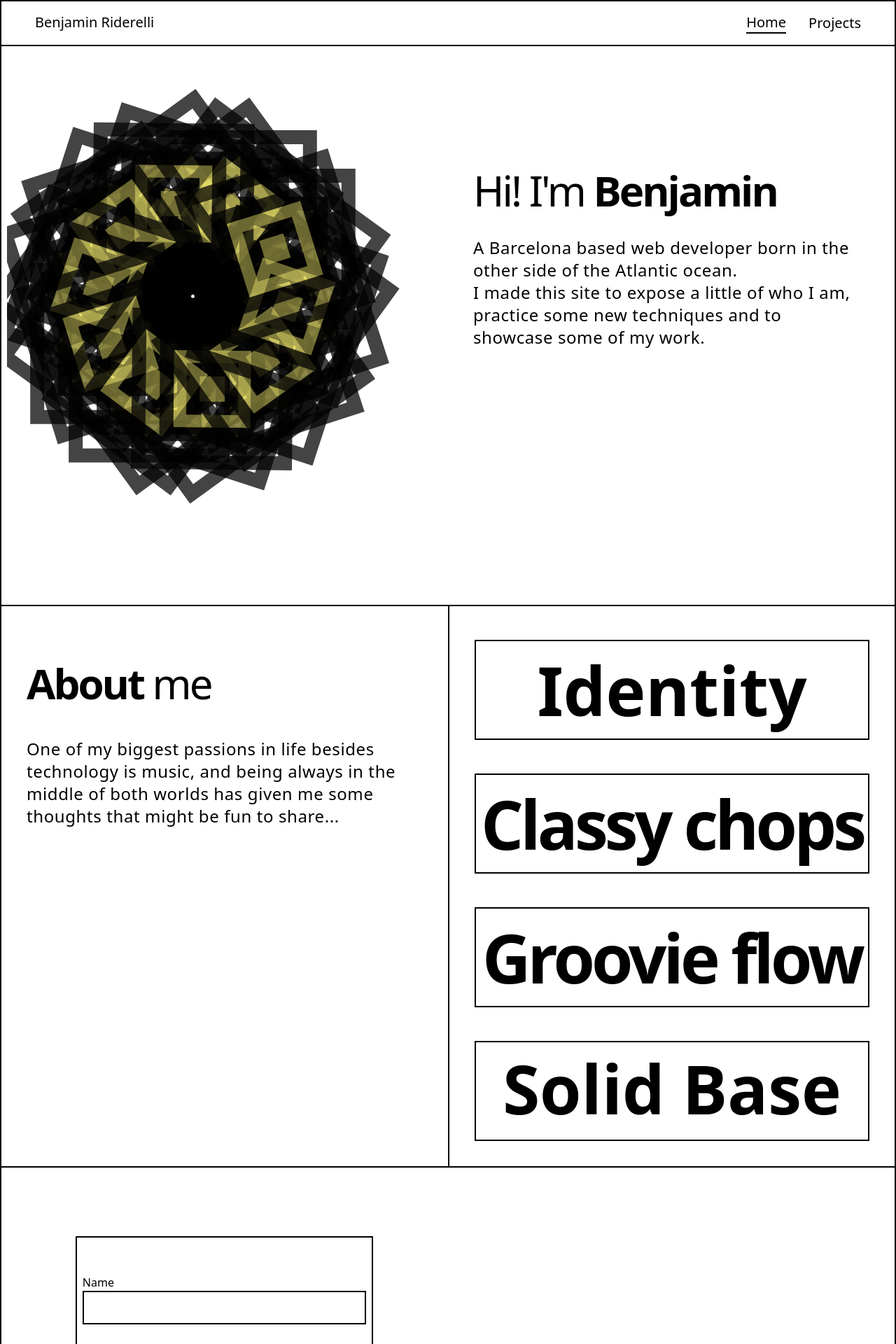
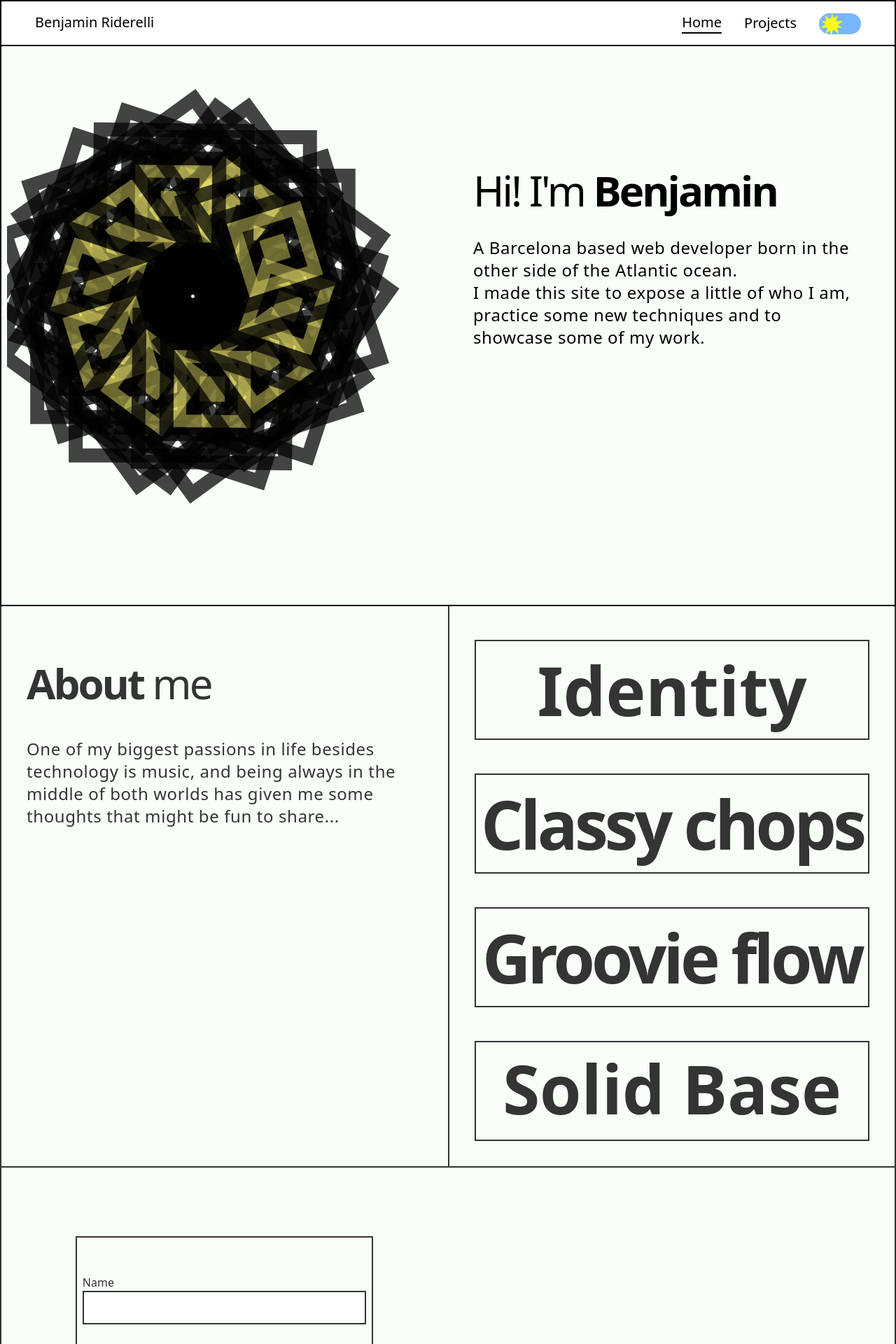
Before and after one commit to BenjaminRiderelli/personalPorfolio, a Next.js app: page / in a window 1280 px wide. Shown: the top 1920 px of the page at 70% size. Built offline with nearby package versions, Linux system fonts and the light colour scheme.

Commit message:
darkmode and menu implemented

```diff
--- a/src/app/globals.css
+++ b/src/app/globals.css
@@ -6,6 +6,10 @@
   --foreground-rgb: 0, 0, 0;
   --background-start-rgb: 214, 219, 220;
   --background-end-rgb: 255, 255, 255;
+  --light-bg-color:#F7FFF7;
+  --dark-bg-color:#343434;
+  --light-text-color:#343434;
+  --dark-text-color:#F7FFF7;
 }
 
 
--- a/src/app/layout.tsx
+++ b/src/app/layout.tsx
@@ -1,9 +1,12 @@
 "use client";
 import "./globals.css";
+import { useState } from "react";
 import { Inter } from "next/font/google";
 import { clsx } from "clsx";
 import { usePathname } from "next/navigation";
+import Toggler from "../components/inputs/toggler";
 import Link from "next/link";
+import { AiOutlineMenu, AiOutlineCloseCircle } from "react-icons/ai";
 
 const inter = Inter({ subsets: ["latin"] });
 
@@ -18,14 +21,29 @@ export default function RootLayout({
   children: React.ReactNode;
 }) {
   const pathname = usePathname();
+  const lightModeFromStorage = localStorage.getItem("lightMode");
+  const parsedLightMode = lightModeFromStorage
+    ? JSON.parse(lightModeFromStorage)
+    : true;
+  const [lightModeIsChecked, setLightModeIsChecked] = useState(parsedLightMode);
+  const [showNavBar, setShowNavBar] = useState(false);
+
+  const handleChange = () => {
+    localStorage.setItem("lightMode", JSON.stringify(!lightModeIsChecked));
+    setLightModeIsChecked(!lightModeIsChecked);
+  };
+
+  const toggleNavBar = () => {
+    setShowNavBar(!showNavBar)
+  }
 
   const navLinksEl = navLinks?.map((navlink) => {
     const selectedLinkClass = clsx({
-      "border-b-2 border-black": pathname === navlink.path,
+      "border-b-2 border-black dark:border-dark-text-color":
+        pathname === navlink.path,
       flex: true,
       "items-center": true,
     });
-
     return (
       <Link
         className={selectedLinkClass}
@@ -38,16 +56,47 @@ export default function RootLayout({
   });
 
   return (
-    <html lang="en">
+    <html lang="en" className={lightModeIsChecked ? "light" : "dark"}>
       <head>
         <title>Benjamin Riderelli</title>
       </head>
-      <body className="flex flex-col min-h-screen no-scrollbar">
-        <nav className="flex justify-between gap-8 py-4 px-12 text-xl w-full border-2 border-black bg-white">
+      <body className={`relative flex flex-col min-h-screen no-scrollbar ${showNavBar ? "overflow-hidden" : ""}`}>
+        <nav className="flex justify-between gap-8 py-4 px-8 md:px-12 text-xl w-full border-2 border-black bg-white dark:text-dark-text-color dark:bg-dark-bg-color dark:border-dark-text-color">
           <h1>Benjamin Riderelli</h1>
-          <div className="flex gap-8">{navLinksEl}</div>
+          <div className="text-2xl md:hidden">
+            <AiOutlineMenu
+            onClick={toggleNavBar}
+            />
+          </div>
+          <div className="hidden md:flex gap-8 items-center">
+            {navLinksEl}
+            <Toggler
+              handleChange={handleChange}
+              isChecked={lightModeIsChecked}
+            />
+          </div>
         </nav>
-        <main className="grow lg:h-[calc(100vh-12rem)] w-full">{children}</main>
+
+        <main className="grow lg:h-[calc(100vh-12rem)] w-full">
+          {children}
+
+          {showNavBar && (
+            <div className="w-screen min-h-screen h-full text-light-text-color dark:text-dark-text-color bg-light-bg-color dark:bg-dark-bg-color absolute top-0 z-100">
+              <div className="flex justify-end p-4 w-full">
+              <AiOutlineCloseCircle
+              onClick={toggleNavBar}
+              className="text-4xl"/>
+              </div>
+              <div className="flex flex-col gap-16 py-32 items-center w-full h-full text-2xl">
+                {navLinksEl}
+                <Toggler
+                  handleChange={handleChange}
+                  isChecked={lightModeIsChecked}
+                />
+              </div>
+            </div>
+          )}
+        </main>
       </body>
     </html>
   );
--- a/src/components/aboutme/aboutme.css
+++ b/src/components/aboutme/aboutme.css
@@ -65,10 +65,16 @@
 }
 
 .solid-base {
-  color: black;
   font-weight: 700;
   border-bottom:8px solid gold;
 }
+
+
+.solid-base-invisible {
+  font-weight: 700;
+  border-bottom:8px solid transparent;
+}
+
 
 
 .classy-chops {
--- a/src/components/aboutme/index.tsx
+++ b/src/components/aboutme/index.tsx
@@ -49,22 +49,22 @@ export default function AboutMe() {
   };
 
   return (
-    <section className="flex flex-wrap w-full min-h-screen border-2 border-t-0 border-b-0  border-black bg-white">
+    <section className="flex flex-wrap w-full min-h-screen border-2 border-t-0 border-b-0  border-light-text-color bg-light-bg-color dark:border-dark-text-color dark:bg-dark-bg-color">
       <div className="flex  min-h-screen flex-col gap-12  w-full lg:w-1/2 p-9 pt-20 black">
-        <h1 className="text-6xl tracking-tighter">
+        <h1 className="text-6xl tracking-tighter text-light-text-color dark:text-dark-text-color ">
           <span className="font-semibold">About</span> me
         </h1>
-        <div className="flex flex-col h-full gap-2">
-          <p className={`text-lg md:text-2xl  leading-8 tracking-wide`}>
+        <div className="flex flex-col h-full gap-2 text-light-text-color dark:text-dark-text-color">
+          <p className={`text-lg md:text-2xl leading-8 tracking-wide `}>
             One of my biggest passions in life besides technology is music, and
             being always in the middle of both worlds has given me some thoughts
             that might be fun to share...
           </p>
 
           {reflectionState.identity && (
-            <div className="flex flex-col justify-between h-full">
+            <div className="flex flex-col justify-between h-full ">
               <div>
-                <p className="text-lg md:text-2xl  leading-8 tracking-wide ">
+                <p className="text-lg md:text-2xl  leading-8 tracking-wide">
                   {`Just like a killer tune hooks you in, a well-designed UI grabs
                   users attention and gets them captivated by the application.
                   It's all about that initial wow factor, smooth navigation, and
@@ -195,14 +195,14 @@ export default function AboutMe() {
       </div>
 
       <div
-        className={`border-t-2 lg:border-b-0 lg:border-t-0 lg:border-l-2 border-black flex flex-col gap-12  w-full lg:w-1/2 p-9 pt-12 `}
+        className={`border-t-2 lg:border-b-0 lg:border-t-0 lg:border-l-2 border-light-text-color dark:border-dark-text-color flex flex-col gap-12  w-full lg:w-1/2 p-9 pt-12 text-light-text-color dark:text-dark-text-color`}
       >
         <div
           onClick={(e) => {
             handleClick("identity");
             setIdentity("text_shadows");
           }}
-          className="flex justify-center items-center border-2 border-black h-1/4 hover:cursor-pointer"
+          className="flex justify-center items-center border-2 border-light-text-color dark:border-dark-text-color h-1/4 hover:cursor-pointer"
         >
           <h2
             className={`text-3xl md:text-6xl lg:text-8xl font-bold ${
@@ -217,7 +217,7 @@ export default function AboutMe() {
             handleClick("chops");
             setChops(["classy-chops", "classy-container"]);
           }}
-          className={`flex justify-center items-center border-2 border-black h-1/4 hover:cursor-pointer ${
+          className={`flex justify-center items-center border-2 border-light-text-color dark:border-dark-text-color h-1/4 hover:cursor-pointer ${
             reflectionState.chops ? chops[1] : ""
           }`}
         >
@@ -234,7 +234,7 @@ export default function AboutMe() {
             setGroove(["animated-text", "content"]);
             handleClick("groove");
           }}
-          className={`flex justify-center items-center border-2 border-black h-1/4 hover:cursor-pointer`}
+          className={`flex justify-center items-center border-2 border-light-text-color dark:border-dark-text-color h-1/4 hover:cursor-pointer`}
         >
           <h2
             className={`text-3xl md:text-6xl lg:text-8xl  font-bold tracking-tighter ${
@@ -249,11 +249,11 @@ export default function AboutMe() {
             handleClick("base");
             setBase("solid-base");
           }}
-          className="flex justify-center items-center border-2 border-black h-1/4 hover:cursor-pointer"
+          className="flex justify-center items-center border-2 border-light-text-color dark:border-dark-text-color h-1/4 hover:cursor-pointer text-light-text-color dark:text-dark-text-color"
         >
           <h2
-            className={` text-3xl md:text-6xl lg:text-8xl font-bold border-b-8 border-white ${
-              reflectionState.base ? base : ""
+            className={` text-3xl md:text-6xl lg:text-8xl font-bold border-b-8 ${
+              reflectionState.base ? base : "solid-base-invisible"
             }`}
           >
             Solid Base
--- a/src/components/formsection/index.tsx
+++ b/src/components/formsection/index.tsx
@@ -61,10 +61,10 @@ const FormSection = () => {
   };
 
   return (
-    <section className="flex flex-wrap-reverse md:gap-20 lg:gap-80 py-8 justify-center items-center min-h-screen bg-white border-2 border-black">
-      <div className="w-3/4 h-[500px] md:w-1/2 lg:w-1/3 md:min-h-[600px] border-2 border-black">
+    <section className="flex flex-wrap-reverse md:gap-20 lg:gap-80 py-8 justify-center items-center min-h-screen bg-light-bg-color dark:bg-dark-bg-color border-2 border-light-text-color dark:border-dark-text-color">
+      <div className="w-3/4 h-[500px] md:w-1/2 lg:w-1/3 md:min-h-[600px] border-2 border-light-text-color dark:border-dark-text-color">
         <form
-          className={`flex flex-col items-start justify-between md:justify-around w-full h-full  p-2 pt-8 `}
+          className={`flex flex-col items-start justify-between md:justify-around w-full h-full p-2 pt-8 text-light-text-color dark:text-dark-text-color`}
         >
           <div className="flex flex-col w-full ">
             <label htmlFor="name">Name</label>
@@ -73,7 +73,7 @@ const FormSection = () => {
               onChange={handleChange}
               id="name"
               name="name"
-              className="border-2 border-black h-12 p-2 text-xl"
+              className="border-2 border-light-text-color dark:border-dark-text-color h-12 p-2 text-xl"
               type="text"
             />
           </div>
@@ -84,7 +84,7 @@ const FormSection = () => {
               onChange={handleChange}
               id="contact"
               name="email"
-              className="border-2 border-black h-12 p-2 text-xl"
+              className="border-2 border-light-text-color dark:border-dark-text-color h-12 p-2 text-xl"
               type="email"
             />
           </div>
@@ -97,7 +97,7 @@ const FormSection = () => {
               rows={5}
               cols={10}
               name="message"
-              className="textarea border-2 border-black p-2 text-xl"
+              className="textarea border-2 border-light-text-color dark:border-dark-text-color p-2 text-xl"
             ></textarea>
           </div>
 
@@ -116,14 +116,14 @@ const FormSection = () => {
                 e.preventDefault();
                 handleSubmit(formData);
               }}
-              className="border-2 border-black w-1/2 active:actionshrink text-2xl"
+              className="border-2 border-light-bg-color dark:border-dark-text-color w-1/2 active:actionshrink text-2xl"
             >
               {isPosting ? "Sending..." : "Send"}
             </button>
           </div>
         </form>
       </div>
-      <div className="flex flex-col gap-4 w-3/4  justify-center md:w-1/4 md:min-h-[600px]">
+      <div className="flex flex-col gap-4 w-3/4 justify-center md:w-1/4 md:min-h-[600px] text-light-text-color dark:text-dark-text-color">
         <h1 className="text-4xl font-extrabold">
           Impressed by the cool fonts and the flying rocket?
         </h1>
--- a/src/components/herosection/index.tsx
+++ b/src/components/herosection/index.tsx
@@ -4,7 +4,7 @@ import Kaleidoscope from "./kaleidoscope";
 const HeroSection = () => {
   return (
     <section
-    className="flex flex-wrap md:h-full min-h-screen justify-between p-2 pt-12 bg-white border-2 border-t-0 border-black ">
+    className="flex flex-wrap md:h-full min-h-screen justify-between p-2 pt-12 bg-light-bg-color dark:bg-dark-bg-color border-2 border-t-0 border-black dark:border-dark-text-color dark:text-dark-text-color">
       <Kaleidoscope />
       <div className="flex flex-col gap-12  md:gap-3  lg:gap-9 w-full lg:w-1/2 min-h-500px p-9 lg:pt-32">
         <h1 className="text-6xl tracking-tighter">
--- /dev/null
+++ b/src/components/inputs/toggler.module.css
@@ -0,0 +1,99 @@
+.wrapper {
+  user-select: none;
+  margin-bottom:-32px;
+}
+
+.toggleCheckbox {
+  display: none;
+}
+
+.label {
+  display: block;
+  width: 60px;
+  height: 30px;
+  margin: 0 auto;
+  background-color: #77b5fe;
+  border-radius: 56px;
+  transform: translateY(-50%);
+  cursor: pointer;
+  transition: 0.3s ease background-color;
+  overflow: hidden;
+}
+
+.starWrapper {
+  position: absolute;
+  top: -1px;
+  left: 8px;
+  width: 12px;
+  height: 12px;
+  background-color: transparent;
+  transform: scale(1);
+  border-radius: 50%;
+  transition: 0.3s ease top, 0.3s ease left, 0.3s ease transform,
+    0.3s ease background-color;
+  z-index: 1;
+}
+
+.starOne {
+  position: relative;
+}
+
+.starTwo {
+  position: absolute;
+  transform: rotateZ(36deg);
+}
+
+.star {
+  top: 1px;
+  left: -7px;
+  font-size: 40px;
+  line-height: 28px;
+  color: #fafd0f;
+  transition: 0.3s ease color;
+}
+
+.moon {
+  position: absolute;
+  bottom: -52px;
+  right: 8px;
+  width: 20px;
+  height: 20px;
+  background-color: #fff;
+  border-radius: 50%;
+  transition: 0.3s ease bottom;
+}
+
+.moon:before {
+  content: "";
+  position: absolute;
+  top: -1px;
+  left: -7px;
+  width: 20px;
+  height: 20px;
+  background-color: #03a9f4;
+  border-radius: 50%;
+  transition: 0.3s ease background-color;
+}
+
+.isChecked + .label {
+  background-color: #000;
+}
+
+.isChecked + .label .starWrapper {
+  top: 3px;
+  left: 64px;
+  transform: scale(0.3);
+  background-color: yellow;
+}
+
+.isChecked + .label .star {
+  color: yellow;
+}
+
+.isChecked + .label .moon {
+  bottom: 6px;
+}
+
+.isChecked + .label .moon:before {
+  background-color: #000;
+}
--- /dev/null
+++ b/src/components/inputs/toggler.tsx
@@ -0,0 +1,36 @@
+import React from "react";
+import styles from "./toggler.module.css";
+
+export interface ToggleProps {
+  isChecked: boolean;
+  handleChange: (params: any) => void;
+}
+
+const Toggler = ({ isChecked, handleChange }: ToggleProps) => {
+  return (
+    <div className={styles.wrapper}>
+      <input
+        type="checkbox"
+        id="toggle_checkbox"
+        checked={isChecked}
+        className={`${isChecked ? styles.isNotChecked : styles.isChecked } ${
+          styles.toggleCheckbox
+        }`}
+        onChange={handleChange}
+      />
+      <label htmlFor="toggle_checkbox" className={styles.label}>
+        <div className={styles.starWrapper}>
+          <div className={`${styles.star} ${styles.starOne}`}>
+            ★
+          </div>
+          <div className={`${styles.star} ${styles.starTwo}`} >
+            ★
+          </div>
+        </div>
+        <div className={styles.moon}></div>
+      </label>
+    </div>
+  );
+};
+
+export default Toggler;
--- a/tailwind.config.js
+++ b/tailwind.config.js
@@ -1,18 +1,25 @@
 /** @type {import('tailwindcss').Config} */
 module.exports = {
   content: [
-    './src/pages/**/*.{js,ts,jsx,tsx,mdx}',
-    './src/components/**/*.{js,ts,jsx,tsx,mdx}',
-    './src/app/**/*.{js,ts,jsx,tsx,mdx}',
+    "./src/pages/**/*.{js,ts,jsx,tsx,mdx}",
+    "./src/components/**/*.{js,ts,jsx,tsx,mdx}",
+    "./src/app/**/*.{js,ts,jsx,tsx,mdx}",
   ],
+  darkMode: "class",
   theme: {
     extend: {
       backgroundImage: {
-        'gradient-radial': 'radial-gradient(var(--tw-gradient-stops))',
-        'gradient-conic':
-          'conic-gradient(from 180deg at 50% 50%, var(--tw-gradient-stops))',
+        "gradient-radial": "radial-gradient(var(--tw-gradient-stops))",
+        "gradient-conic":
+          "conic-gradient(from 180deg at 50% 50%, var(--tw-gradient-stops))",
+      },
+      colors: {
+        "light-bg-color": "var(--light-bg-color)",
+        "dark-bg-color": "var(--dark-bg-color)",
+        "light-text-color":"var(--light-text-color)",
+        "dark-text-color": "var(--dark-text-color)"
       },
     },
   },
   plugins: [],
-}
+};
```
Also changed, not shown: src/app/projects/carousel.tsx (+1 -6 lines), src/app/projects/singleproject.tsx (+13 -13 lines).
